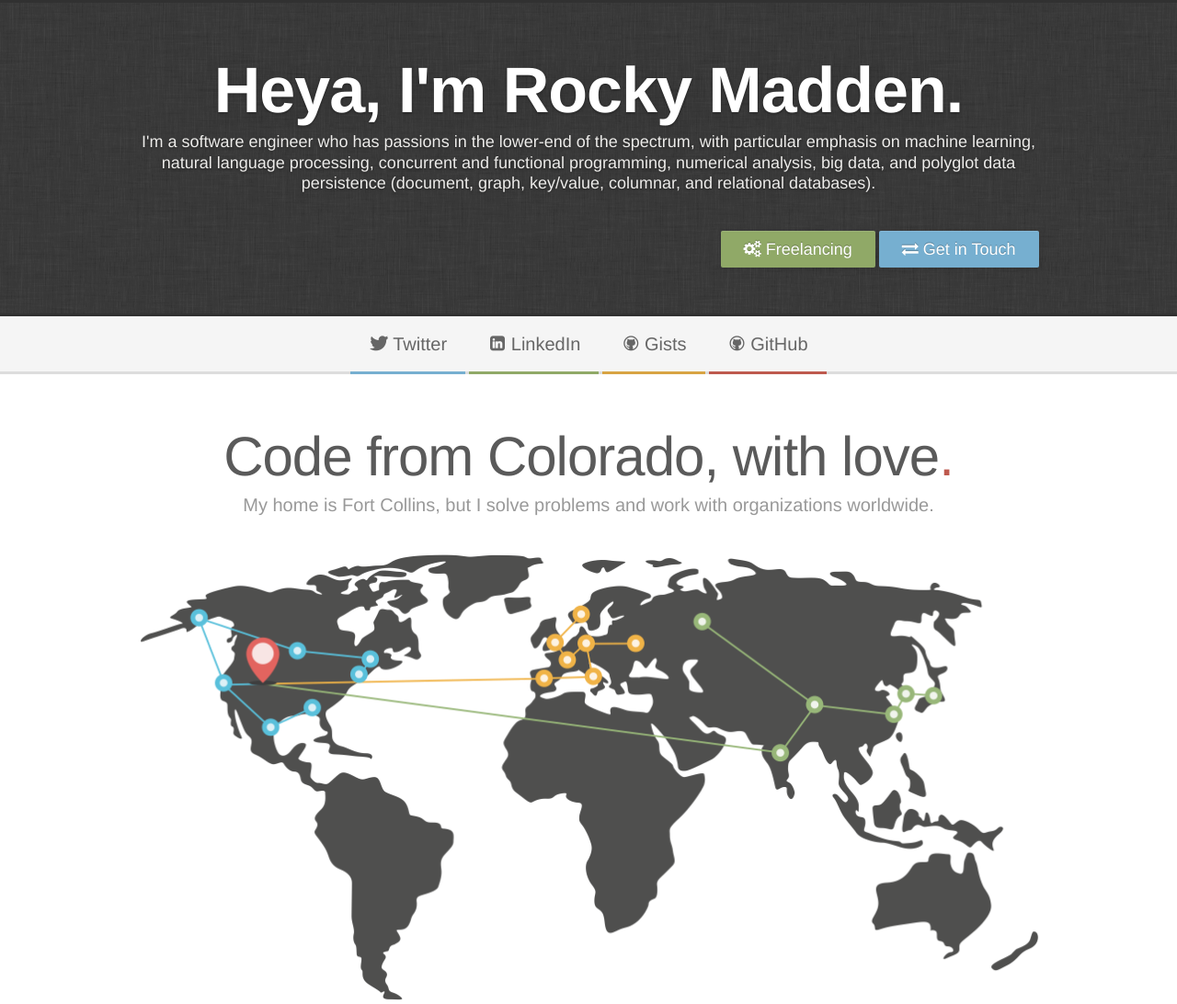
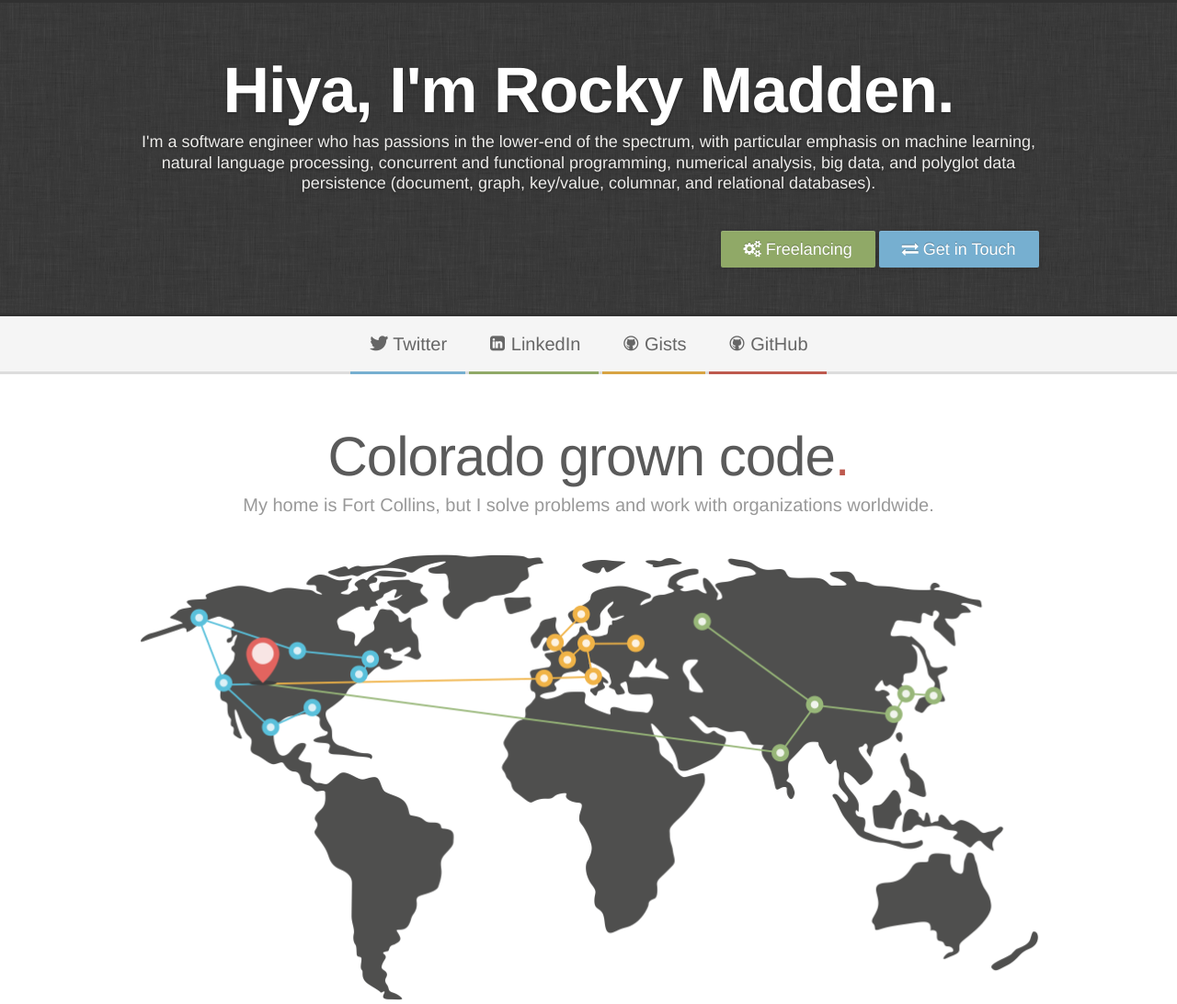
Before and after one commit to JerrySun363/jerrysunchen.me, a plain HTML site: page index.html in a window 1280 px wide. Shown: the top 1092 px of the page at 92% size. Drawn offline with nearby package versions, Linux system fonts and the light colour scheme.

Commit message:
Minor language tweaks.

```diff
--- a/index.html
+++ b/index.html
@@ -17,7 +17,7 @@
 		<meta itemprop="image" content="http://rockymadden.com/img/rockymadden.jpg"/>
 		<div class="jumbotron masthead">
 			<div class="container">
-				<h1>Heya, I'm Rocky Madden.</h1>
+				<h1>Hiya, I'm Rocky Madden.</h1>
 				<p itemprop="description">
 					I'm a software engineer who has passions in the lower-end of the spectrum, with particular emphasis on machine learning, natural language processing, concurrent and functional programming, numerical analysis, big data, and polyglot data persistence (document, graph, key/value, columnar, and relational databases).
 				</p>
@@ -39,7 +39,7 @@
 		</div>
 		<div class="container">
 			<div class="love">
-				<h1>Code from Colorado, with love<span style="color: #be594e;">.</span></h1>
+				<h1>Colorado grown code<span style="color: #be594e;">.</span></h1>
 				<p class="love-byline">My home is <span itemprop="address" itemscope itemtype="http://schema.org/PostalAddress"><span itemprop="addressLocality">Fort Collins</span>, but I solve problems and work with organizations worldwide.</p>
 				<img src="img/worldwide.png"/>
 				<hr/>
```
